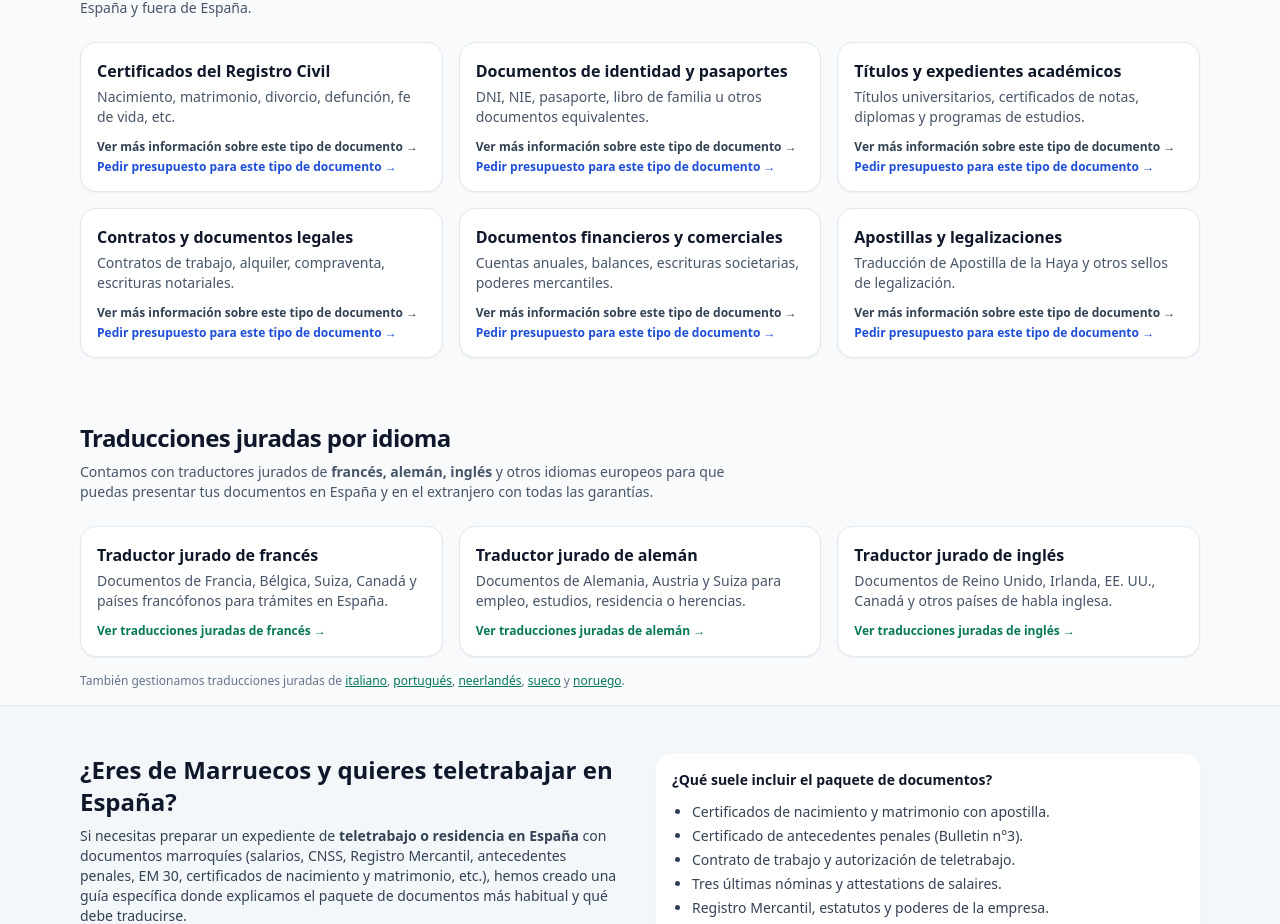
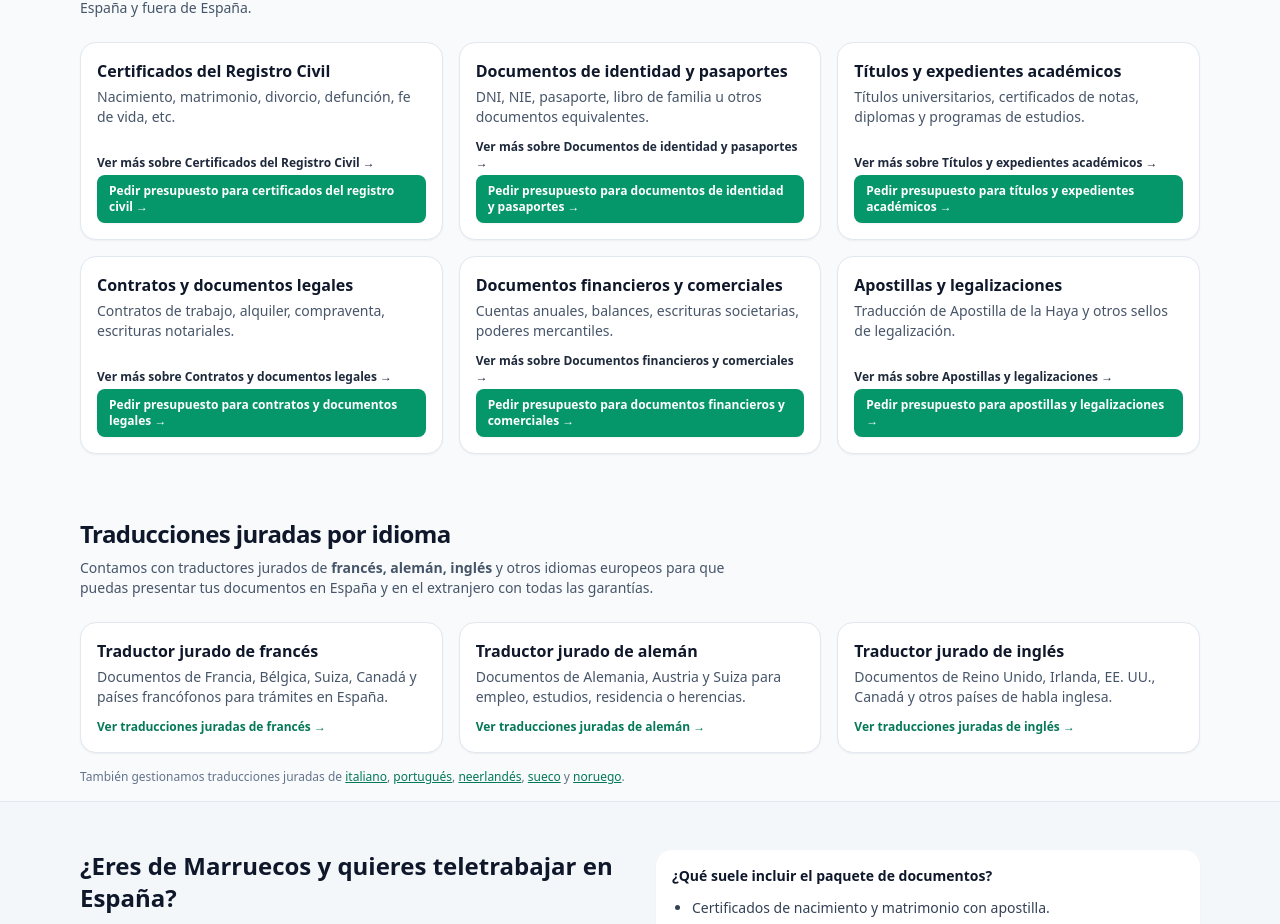
Before and after one commit to juanlatregua/traduccionesjuradas-next, a Next.js app: page / in a window 1280 px wide. Shown: the part 1192-2116 px from the top of the page. Built offline with nearby package versions, Linux system fonts and the light colour scheme.

Commit message:
Improve accessibility: themeColor, contrast, touch targets and link text

```diff
--- a/app/layout.tsx
+++ b/app/layout.tsx
@@ -18,12 +18,12 @@ export const metadata: Metadata = {
     index: true,
     follow: true,
   },
-  themeColor: "#10b981",
 };
 
 export const viewport: Viewport = {
   width: "device-width",
   initialScale: 1,
+  themeColor: "#10b981",
 };
 
 export default function RootLayout({
--- a/app/page.tsx
+++ b/app/page.tsx
@@ -212,15 +212,15 @@ export default function Home() {
               <div className="mt-3 flex flex-col gap-1 text-xs">
                 <Link
                   href={item.href}
-                  className="font-semibold text-slate-700 hover:underline"
+                  className="font-semibold text-slate-800 underline-offset-2 hover:underline"
                 >
-                  Ver más información sobre este tipo de documento →
+                  Ver más sobre {item.title} →
                 </Link>
                 <Link
                   href="/presupuesto"
-                  className="font-semibold text-blue-700 hover:underline"
+                  className="inline-flex w-fit items-center gap-1 rounded-lg bg-emerald-600 px-3 py-2 font-semibold text-white shadow-sm hover:bg-emerald-700"
                 >
-                  Pedir presupuesto para este tipo de documento →
+                  Pedir presupuesto para {item.title.toLowerCase()} →
                 </Link>
               </div>
             </div>
--- a/app/preguntas-frecuentes/page.tsx
+++ b/app/preguntas-frecuentes/page.tsx
@@ -290,7 +290,7 @@ export default function PreguntasFrecuentesPage() {
             <h3 className="mt-3 text-sm font-semibold text-slate-900">
               ¿Dudas sobre tu caso?
             </h3>
-            <p className="mt-1 text-sm text-slate-700">
+            <p className="mt-1 text-sm text-slate-800">
               Cada organismo aplica requisitos distintos. Si no sabes si necesitas PDF o papel,
               o si deben apostillar/legalizar, consúltanos antes de iniciar el trámite. Te ayudamos
               a elegir el formato correcto y evitar retrasos o rechazos.
@@ -391,12 +391,12 @@ export default function PreguntasFrecuentesPage() {
           <h2 className="text-lg font-semibold text-emerald-900">
             ¿No has encontrado tu pregunta en esta lista?
           </h2>
-          <p className="mt-1 text-slate-800">
-            Cuéntanos tu caso y te orientamos sin compromiso. Puedes adjuntar
-            los documentos directamente o explicarnos para qué trámite
-            necesitas la traducción jurada.
-          </p>
-          <div className="mt-3 flex flex-wrap gap-3">
+        <p className="mt-1 text-slate-900">
+          Cuéntanos tu caso y te orientamos sin compromiso. Puedes adjuntar
+          los documentos directamente o explicarnos para qué trámite
+          necesitas la traducción jurada.
+        </p>
+        <div className="mt-3 flex flex-wrap gap-3">
             <a
               href={mailLink}
               className="rounded-2xl bg-emerald-600 px-5 py-2 text-xs font-semibold text-white hover:bg-emerald-700"
```
